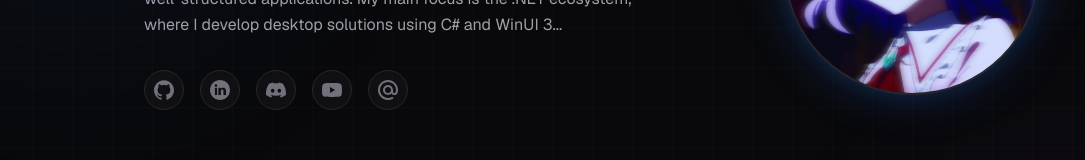
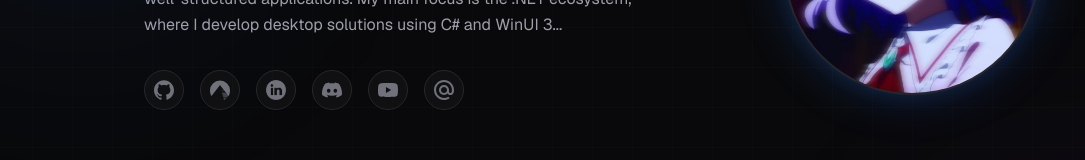
Before and after one commit to TXG0Fk3/Portfolio, a Next.js app: page / in a window 1280 px wide. Shown: the part 293-453 px from the top of the page, without its empty margins (48-1133 px from the left). Built offline with nearby package versions, Linux system fonts and the light colour scheme.

Commit message:
feat(portfolio): add Codeberg SocialLink

```diff
--- a/src/app/page.tsx
+++ b/src/app/page.tsx
@@ -10,6 +10,7 @@ interface SkillCategory {
 
 const socials: SocialLinkProps[] = [
   { name: "GitHub", url: "https://github.com/TXG0Fk3", iconPath: "/icons/github.svg", hoverColor: "#ffffff" },
+  { name: "Codeberg", url: "https://codeberg.org/TXG0Fk3", iconPath: "/icons/codeberg.svg", hoverColor: "#4793CC" },
   { name: "LinkedIn", url: "https://www.linkedin.com/in/leoverton-b-xavier-565111307/", iconPath: "/icons/linkedin.svg", hoverColor: "#0077b5" },
   { name: "Discord", url: "https://discord.com/users/txg0fk3", iconPath: "/icons/discord.svg", hoverColor: "#5662F6" },
   { name: "Youtube", url: "https://www.youtube.com/@txg0fk3", iconPath: "/icons/youtube.svg", hoverColor: "#FF0033" },
```
Also changed, not shown: public/icons/codeberg.svg (added).
